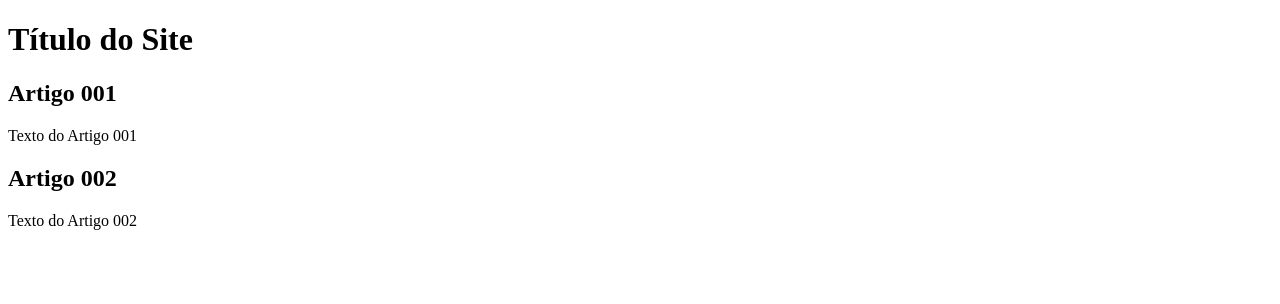
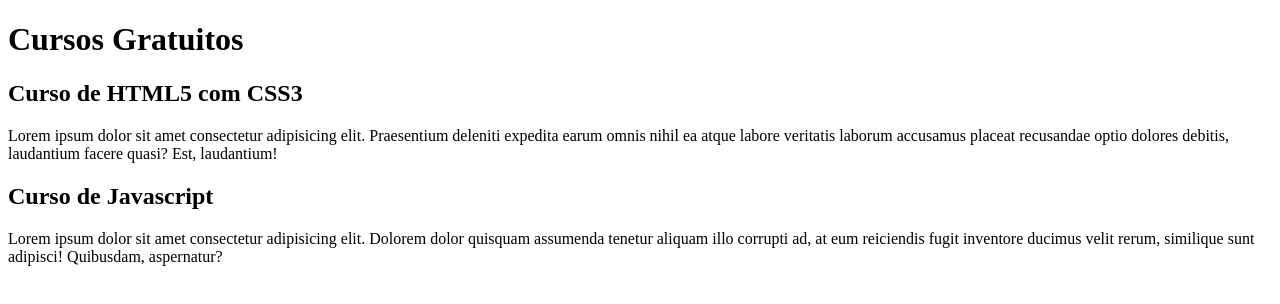
Before and after one commit to marcoheinski/projeto_site, a plain HTML site: page index.html in a window 1280 px wide. Drawn offline with Linux system fonts and the light colour scheme.

Commit message:
escrevendo o conteudo

```diff
--- a/index.html
+++ b/index.html
@@ -8,15 +8,15 @@
 <body>
     <main>
         <header>
-            <h1>Título do Site</h1>
+            <h1>Cursos Gratuitos</h1>
         </header>
         <article>
-            <h2>Artigo 001</h2>
-            <p>Texto do Artigo 001</p>
+            <h2>Curso de HTML5 com CSS3</h2>
+            <p>Lorem ipsum dolor sit amet consectetur adipisicing elit. Praesentium deleniti expedita earum omnis nihil ea atque labore veritatis laborum accusamus placeat recusandae optio dolores debitis, laudantium facere quasi? Est, laudantium!</p>
         </article>
         <article>
-            <h2>Artigo 002</h2>
-            <p>Texto do Artigo 002</p>
+            <h2>Curso de Javascript</h2>
+            <p>Lorem ipsum dolor sit amet consectetur adipisicing elit. Dolorem dolor quisquam assumenda tenetur aliquam illo corrupti ad, at eum reiciendis fugit inventore ducimus velit rerum, similique sunt adipisci! Quibusdam, aspernatur?</p>
         </article>
     </main>
 </body>
```
